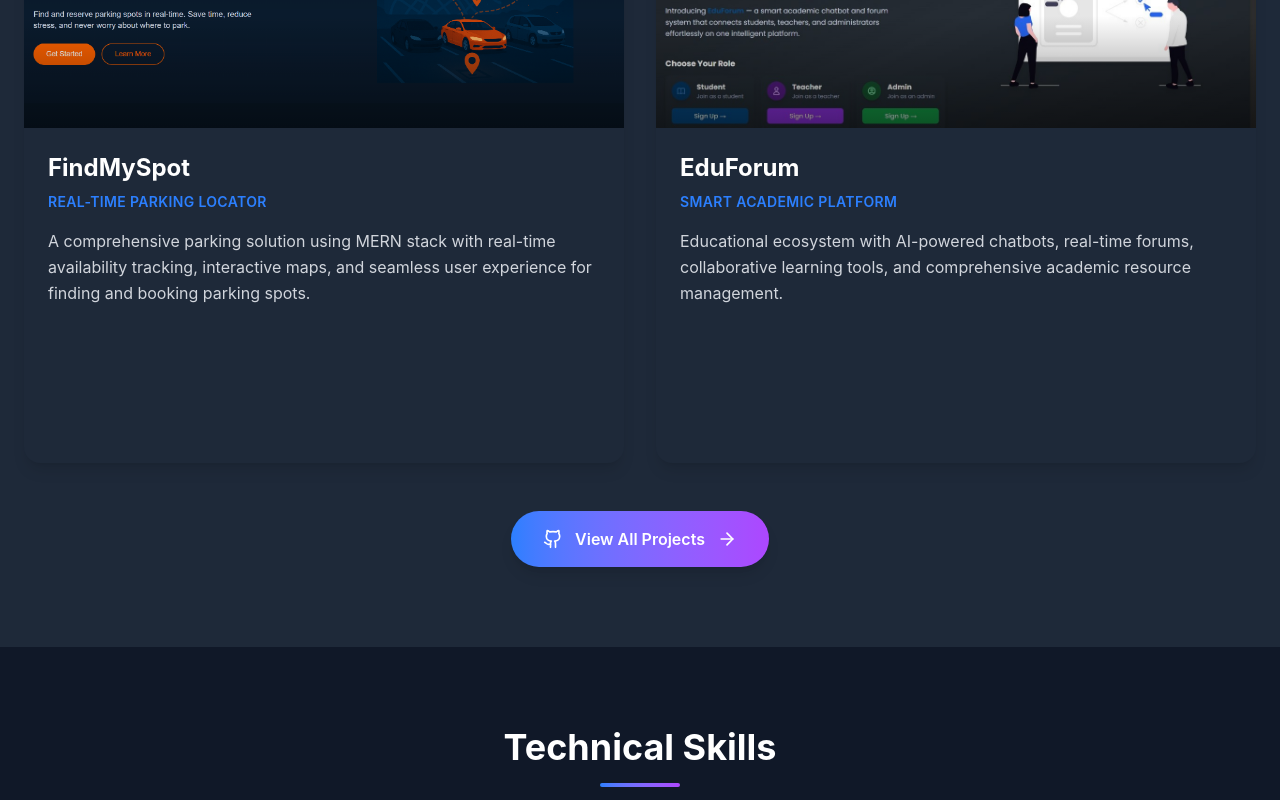
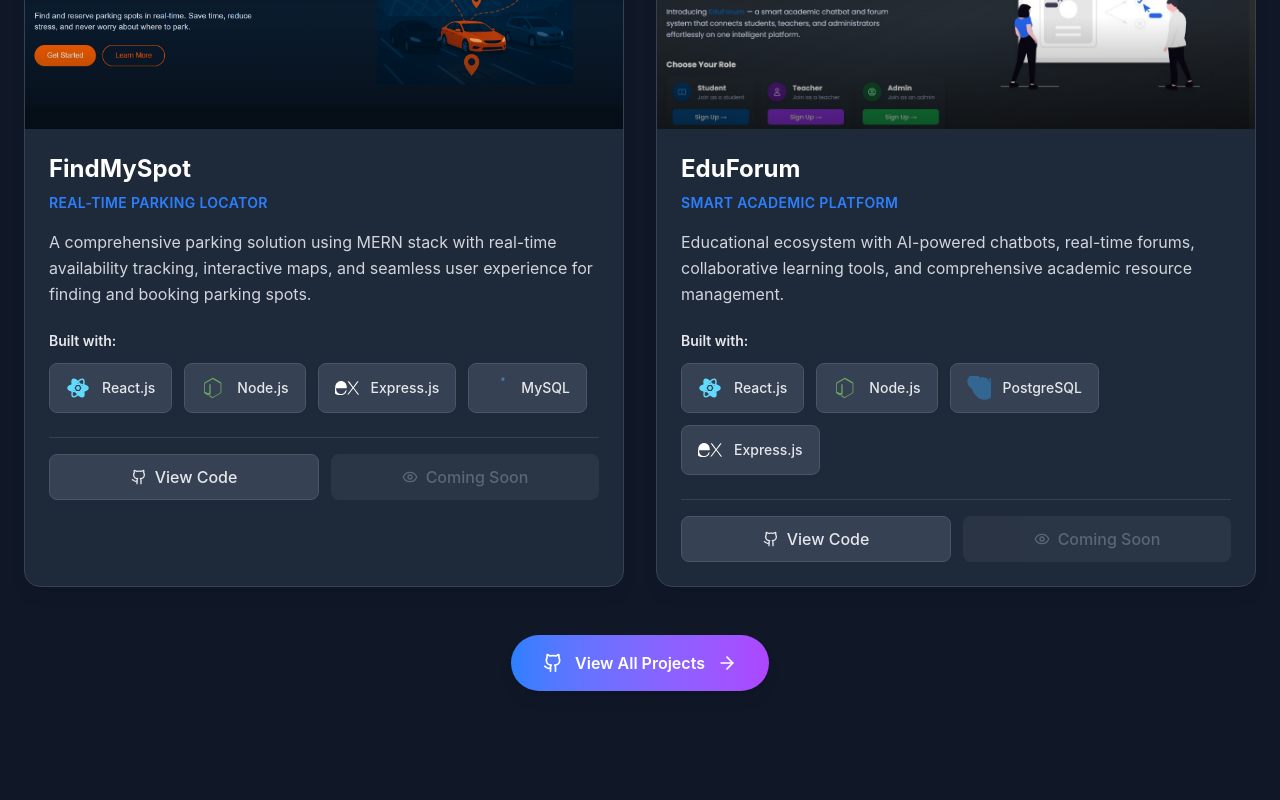
Before and after one commit to sumitmahankale/Portfolio, a React (Vite) app: page / in a window 1280 px wide. Shown: the part 2280-3080 px from the top of the page. Built offline with nearby package versions, Linux system fonts and the light colour scheme.

Commit message:
fixed everything from projects secctions done with project section now

```diff
--- a/src/Components/Portfolio.jsx
+++ b/src/Components/Portfolio.jsx
@@ -560,7 +560,7 @@ const ModernPortfolio = () => {
             </a>
           </div>
           <p className={`text-sm ${darkMode ? 'text-gray-500' : 'text-gray-400'}`}>
-            © 2024 Sumit Mahankale. Built with React and Tailwind CSS.
+            © 2025 Sumit Mahankale.
           </p>
         </div>
       </footer>
--- a/src/Components/ProjectSection.jsx
+++ b/src/Components/ProjectSection.jsx
@@ -1,59 +1,59 @@
 import React from 'react';
 import {
   MapPin, Database, Globe, Github, ExternalLink,
-  Code, Star, ArrowRight
+  Code, Star, ArrowRight, Eye
 } from 'lucide-react';
 
-const ProjectsSection = ({ darkMode }) => {
-  // Technology Icons Component
-  const TechIcon = ({ name, className = "w-4 h-4" }) => {
+const ProjectsSection = ({ darkMode = false }) => {
+  // Technology Icons Component with better visibility
+  const TechIcon = ({ name, className = "w-5 h-5" }) => {
     const techLogos = {
       'React.js': (
-        <svg viewBox="0 0 24 24" className={className} fill="#61DAFB">
+        <svg viewBox="0 0 24 24" className={className} fill="currentColor" style={{ color: '#61DAFB' }}>
           <path d="M12 10.11c1.03 0 1.87.84 1.87 1.89s-.84 1.89-1.87 1.89c-1.03 0-1.87-.84-1.87-1.89s.84-1.89 1.87-1.89M7.37 20c.63.38 2.01-.2 3.6-1.7-.52-.59-1.03-1.23-1.51-1.9a22.7 22.7 0 0 1-2.4-.36c-.51 2.14-.32 3.61.31 3.96m.71-5.74l-.29-.51c-.11.29-.22.58-.29.86.27.06.57.11.88.16l-.3-.51m6.54-.76l.81-1.5-.81-1.5c-.3-.53-.62-1-.91-1.47C13.17 9 12.6 9 12 9s-1.17 0-1.71.03c-.29.47-.61.94-.91 1.47L8.57 12l.81 1.5c.3.53.62 1 .91 1.47.54.03 1.11.03 1.71.03s1.17 0 1.71-.03c.29-.47.61-.94.91-1.47M12 6.78c-.19.22-.39.45-.59.72h1.18c-.2-.27-.4-.5-.59-.72m0 13.44c.19-.22.39-.45.59-.72h-1.18c.2.27.4.5.59.72M16.62 4c-.62-.38-2 .2-3.59 1.7.52.59 1.03 1.23 1.51 1.9.83.08 1.63.2 2.4.36.51-2.14.32-3.61-.32-3.96m-.7 5.74l.29.51c.11-.29.22-.58.29-.86-.27-.06-.57-.11-.88-.16l.3.51m1.45-7.05c1.47.84 1.63 3.05 1.01 5.63 2.54.75 4.37 1.99 4.37 3.68s-1.83 2.93-4.37 3.68c.62 2.58.46 4.79-1.01 5.63-1.46.84-3.45-.12-5.37-1.95-1.92 1.83-3.91 2.79-5.37 1.95-1.47-.84-1.63-3.05-1.01-5.63-2.54-.75-4.37-1.99-4.37-3.68s1.83-2.93 4.37-3.68c-.62-2.58-.46-4.79 1.01-5.63 1.46-.84 3.45.12 5.37 1.95 1.92-1.83 3.91-2.79 5.37-1.95z"/>
         </svg>
       ),
       'Node.js': (
-        <svg viewBox="0 0 24 24" className={className} fill="#68A063">
+        <svg viewBox="0 0 24 24" className={className} fill="currentColor" style={{ color: '#68A063' }}>
           <path d="M12 1.85c-.27 0-.55.07-.78.2l-7.44 4.3c-.48.28-.78.8-.78 1.36v8.58c0 .56.3 1.08.78 1.36l1.95 1.12c.95.46 1.27.46 1.71.46 1.4 0 2.21-.85 2.21-2.33V8.44c0-.12-.1-.22-.22-.22H8.5c-.12 0-.22.1-.22.22v7.46c0 .83-.87 1.65-2.19.95l-2.04-1.18c-.11-.06-.18-.18-.18-.31V7.78c0-.13.07-.25.18-.31l7.44-4.3c.11-.06.24-.06.35 0l7.44 4.3c.11.06.18.18.18.31v8.58c0 .13-.07.25-.18.31l-7.44 4.3c-.11.06-.24.06-.35 0L9.28 19.4c-.09-.05-.2-.05-.29 0-.32.17-.38.21-.67.48-.14.13-.35.36-.21.46l2.48 1.45c.24.14.5.21.78.21s.54-.07.78-.21l7.44-4.3c.48-.28.78-.8.78-1.36V7.41c0-.56-.3-1.08-.78-1.36l-7.44-4.3c-.23-.13-.51-.2-.78-.2z"/>
         </svg>
       ),
       'Express.js': (
-        <svg viewBox="0 0 24 24" className={className} fill={darkMode ? "#ffffff" : "#000000"}>
+        <svg viewBox="0 0 24 24" className={className} fill="currentColor" style={{ color: darkMode ? '#ffffff' : '#000000' }}>
           <path d="M24 18.588a1.529 1.529 0 01-1.895-.72l-3.45-4.771-.5-.667-4.003 5.444a1.466 1.466 0 01-1.802.708l5.158-6.92-4.798-6.251a1.595 1.595 0 011.9.666l3.576 4.83 3.596-4.81a1.435 1.435 0 011.788-.668L21.708 7.9l-2.522 3.283a.666.666 0 000 .994l4.804 6.412zM.002 11.576l.42-2.075c1.154-4.103 5.858-5.81 9.094-3.27 1.895 1.489 2.368 3.597 2.275 5.973H1.116C.943 16.447 4.005 19.009 7.92 17.7a4.078 4.078 0 002.582-2.876c.207-.666.548-.78 1.174-.588a5.417 5.417 0 01-2.589 3.957c-6.454 3.078-14.677-2.548-8.085-6.617z"/>
         </svg>
       ),
       'MySQL': (
-        <svg viewBox="0 0 24 24" className={className} fill="#4479A1">
+        <svg viewBox="0 0 24 24" className={className} fill="currentColor" style={{ color: '#4479A1' }}>
           <path d="M16.405 5.501c-.115 0-.193.014-.274.033v.013h.014c.054.104.146.18.214.273.054.107.1.214.154.32l.014-.015c.094-.066.14-.172.14-.333-.04-.07-.08-.99-.248-.291zM18.79 1.224c-1.47 0-2.467.793-2.467 1.847 0 .24.045.463.125.66.285.707.843 1.22 1.487 1.22.644 0 1.202-.513 1.487-1.22.08-.197.125-.42.125-.66 0-1.054-.997-1.847-2.467-1.847z"/>
         </svg>
       ),
       'Spring Boot': (
-        <svg viewBox="0 0 24 24" className={className} fill="#6DB33F">
+        <svg viewBox="0 0 24 24" className={className} fill="currentColor" style={{ color: '#6DB33F' }}>
           <path d="M20.205 16.392c-2.469 3.289-7.741 2.179-11.122 2.338 0 0-.599.034-1.201.133 0 0 .228-.097.519-.198 2.374-.821 3.496-.986 4.939-1.727 2.71-1.388 5.408-4.413 5.957-7.555-1.032 3.022-4.17 5.623-7.027 6.679-1.955.722-5.492 1.424-5.493 1.424a5.28 5.28 0 0 1-.143-.076c-2.405-1.17-2.475-6.38 1.894-8.059 1.916-.736 3.747-.332 5.818-.825 2.208-.525 4.766-2.18 5.805-4.344 1.165 3.458 2.565 8.866.054 12.21z"/>
         </svg>
       ),
       'HTML5': (
-        <svg viewBox="0 0 24 24" className={className} fill="#E34F26">
+        <svg viewBox="0 0 24 24" className={className} fill="currentColor" style={{ color: '#E34F26' }}>
           <path d="M1.5 0h21l-1.91 21.563L11.977 24l-8.564-2.438L1.5 0zm7.031 9.75l-.232-2.718 10.059.003.23-2.622L5.412 4.41l.698 8.01h9.126l-.326 3.426-2.91.804-2.955-.81-.188-2.11H6.248l.33 4.171L12 19.351l5.379-1.443.744-8.157H8.531z"/>
         </svg>
       ),
       'CSS3': (
-        <svg viewBox="0 0 24 24" className={className} fill="#1572B6">
+        <svg viewBox="0 0 24 24" className={className} fill="currentColor" style={{ color: '#1572B6' }}>
           <path d="M1.5 0h21l-1.91 21.563L11.977 24l-8.565-2.438L1.5 0zm17.09 4.413L5.41 4.41l.213 2.622 10.125.002-.255 2.716h-6.64l.24 2.573h6.182l-.366 3.523-2.91.804-2.956-.81-.188-2.11h-2.61l.29 3.855L12 19.288l5.373-1.53L18.59 4.414z"/>
         </svg>
       ),
       'PostgreSQL': (
-        <svg viewBox="0 0 24 24" className={className} fill="#336791">
+        <svg viewBox="0 0 24 24" className={className} fill="currentColor" style={{ color: '#336791' }}>
           <path d="M23.111 7.95c-.84-4.606-3.298-6.739-7.335-6.739-1.19 0-2.286.166-3.288.498-.1-.746-.297-1.54-.594-2.384C11.338-2.121 10.05-2.615 8.403-2.615c-2.65 0-4.79 1.19-6.404 3.565C.786 2.34.29 3.73.29 5.213c0 3.288 1.786 6.1 4.74 7.476.297 1.19.694 2.284 1.19 3.288 1.094 2.185 2.78 4.07 5.058 5.66 1.984 1.388 4.17 2.086 6.554 2.086 1.488 0 2.88-.297 4.07-.891 1.488-.694 2.681-1.786 3.575-3.267.794-1.389 1.191-2.977 1.191-4.766 0-.794-.1-1.588-.298-2.383.795-1.09 1.19-2.284 1.19-3.575 0-2.085-.594-3.774-1.786-5.06-.894-.992-2.086-1.488-3.575-1.488z"/>
         </svg>
       )
     };
 
-    return techLogos[name] || <Code className={className} />;
+    return techLogos[name] || <Code className={className} style={{ color: darkMode ? '#ffffff' : '#6b7280' }} />;
   };
 
-  // Projects data with proper image paths from public folder
+  // Projects data
   const projects = [
     {
       title: "FindMySpot",
@@ -63,10 +63,10 @@ const ProjectsSection = ({ darkMode }) => {
       icon: <MapPin className="w-6 h-6" />,
       githubLink: "https://github.com/sumitmahankale/FindMySpot",
       liveLink: null,
-      backgroundImage: "findmyspot.png", // Update this path to match your actual image
-      featured: false
+      backgroundImage: "findmyspot.png", // Placeholder image
+      featured: false,
+      stats: { stars: 12, forks: 3 }
     },
-
     {
       title: "EduForum",
       subtitle: "Smart Academic Platform",
@@ -75,17 +75,18 @@ const ProjectsSection = ({ darkMode }) => {
       icon: <Globe className="w-6 h-6" />,
       githubLink: "https://github.com/sumitmahankale/EduForum",
       liveLink: null,
-      backgroundImage: "DASHBOARD.jpg", // Update this path to match your actual image
-      featured: false
+      backgroundImage: "DASHBOARD.jpg", // Placeholder image
+      featured: false,
+      stats: { stars: 8, forks: 2 }
     }
   ];
 
   return (
-    <section id="projects" className={`py-20 ${darkMode ? 'bg-gray-800 bg-opacity-50' : 'bg-gray-50'}`}>
+    <section id="projects" className={`py-20 ${darkMode ? 'bg-gray-900' : 'bg-gray-50'}`}>
       <div className="max-w-7xl mx-auto px-6">
         {/* Section Header */}
         <div className="text-center mb-16">
-          <h2 className="text-4xl md:text-5xl font-bold mb-4">
+          <h2 className={`text-4xl md:text-5xl font-bold mb-4 ${darkMode ? 'text-white' : 'text-gray-900'}`}>
             Featured <span className="bg-gradient-to-r from-blue-500 to-purple-500 bg-clip-text text-transparent">Projects</span>
           </h2>
           <div className="w-20 h-1 bg-gradient-to-r from-blue-500 to-purple-500 mx-auto rounded-full mb-4" />
@@ -100,8 +101,8 @@ const ProjectsSection = ({ darkMode }) => {
           {projects.map((project, index) => (
             <div
               key={project.title}
-              className={`group relative rounded-2xl overflow-hidden shadow-lg hover:shadow-2xl transition-all duration-500 hover:transform hover:scale-105 ${
-                darkMode ? 'bg-gray-800' : 'bg-white'
+              className={`group relative rounded-2xl overflow-hidden shadow-lg hover:shadow-2xl transition-all duration-500 hover:transform hover:scale-[1.02] ${
+                darkMode ? 'bg-gray-800 border border-gray-700' : 'bg-white border border-gray-200'
               }`}
               style={{ animationDelay: `${index * 0.1}s` }}
             >
@@ -113,77 +114,91 @@ const ProjectsSection = ({ darkMode }) => {
                   className="w-full h-full object-cover object-center group-hover:scale-110 transition-transform duration-500"
                   style={{ minHeight: '250px', maxHeight: '250px' }}
                 />
-                {/* Gradient Overlay on Image */}
+                {/* Gradient Overlay */}
                 <div className="absolute inset-0 bg-gradient-to-t from-black/50 via-transparent to-transparent" />
               </div>
 
               {/* Content */}
-              <div className="relative p-6 h-full flex flex-col">
-
-
+              <div className="p-6">
                 {/* Project Info */}
-                <div className="flex-grow">
-                  <h3 className="text-2xl font-bold mb-2 group-hover:text-blue-500 transition-colors duration-300">
+                <div className="mb-6">
+                  <h3 className={`text-2xl font-bold mb-2 transition-colors duration-300 ${
+                    darkMode ? 'text-white group-hover:text-blue-400' : 'text-gray-900 group-hover:text-blue-600'
+                  }`}>
                     {project.title}
                   </h3>
                   <p className="text-blue-500 font-semibold mb-4 text-sm uppercase tracking-wide">
                     {project.subtitle}
                   </p>
-                  <p className={`mb-6 leading-relaxed ${darkMode ? 'text-gray-300' : 'text-gray-600'}`}>
+                  <p className={`leading-relaxed ${darkMode ? 'text-gray-300' : 'text-gray-600'}`}>
                     {project.description}
                   </p>
                 </div>
 
                 {/* Technologies */}
                 <div className="mb-6">
+                  <h4 className={`text-sm font-semibold mb-3 ${darkMode ? 'text-gray-200' : 'text-gray-700'}`}>
+                    Built with:
+                  </h4>
                   <div className="flex flex-wrap gap-3">
                     {project.technologies.map((tech) => (
-                      <div key={tech} className="flex items-center gap-2">
-                        <TechIcon name={tech} className="w-5 h-5" />
-                        <span className={`text-sm px-3 py-1 rounded-full font-medium ${
+                      <div
+                        key={tech}
+                        className={`flex items-center gap-3 px-4 py-3 rounded-lg border transition-all duration-200 hover:scale-105 ${
                           darkMode
-                            ? 'bg-gray-700 text-gray-300'
-                            : 'bg-gray-100 text-gray-700'
-                        }`}>
-                          {tech}
-                        </span>
+                            ? 'bg-gray-700 border-gray-600 text-gray-200 hover:bg-gray-600'
+                            : 'bg-gray-50 border-gray-200 text-gray-700 hover:bg-gray-100'
+                        }`}
+                      >
+                        <TechIcon name={tech} className="w-6 h-6 flex-shrink-0" />
+                        <span className="text-sm font-medium">{tech}</span>
                       </div>
                     ))}
                   </div>
                 </div>
 
                 {/* Action Buttons */}
-                <div className="flex gap-3 pt-4 border-t border-gray-200 dark:border-gray-700">
+                <div className={`flex gap-3 pt-4 border-t ${darkMode ? 'border-gray-700' : 'border-gray-200'}`}>
                   <a
                     href={project.githubLink}
                     target="_blank"
                     rel="noopener noreferrer"
-                    className={`flex items-center gap-2 px-4 py-2 rounded-lg font-medium transition-all duration-200 hover:scale-105 ${
+                    className={`flex items-center gap-2 px-4 py-2.5 rounded-lg font-medium transition-all duration-200 hover:scale-105 flex-1 justify-center ${
                       darkMode
-                        ? 'bg-gray-700 hover:bg-gray-600 text-gray-300 hover:text-white'
-                        : 'bg-gray-100 hover:bg-gray-200 text-gray-700 hover:text-gray-900'
+                        ? 'bg-gray-700 hover:bg-gray-600 text-gray-200 hover:text-white border border-gray-600'
+                        : 'bg-gray-100 hover:bg-gray-200 text-gray-700 hover:text-gray-900 border border-gray-200'
                     }`}
                   >
                     <Github className="w-4 h-4" />
-                    <span>Code</span>
+                    <span>View Code</span>
                   </a>
 
-                  {project.liveLink && (
+                  {project.liveLink ? (
                     <a
                       href={project.liveLink}
                       target="_blank"
                       rel="noopener noreferrer"
-                      className="flex items-center gap-2 px-4 py-2 bg-gradient-to-r from-blue-500 to-purple-500 text-white rounded-lg font-medium hover:scale-105 transition-transform duration-200"
+                      className="flex items-center gap-2 px-4 py-2.5 bg-gradient-to-r from-blue-500 to-purple-500 text-white rounded-lg font-medium hover:scale-105 transition-transform duration-200 flex-1 justify-center"
                     >
                       <ExternalLink className="w-4 h-4" />
                       <span>Live Demo</span>
                     </a>
+                  ) : (
+                    <button
+                      disabled
+                      className={`flex items-center gap-2 px-4 py-2.5 rounded-lg font-medium flex-1 justify-center cursor-not-allowed opacity-50 ${
+                        darkMode ? 'bg-gray-700 text-gray-400' : 'bg-gray-200 text-gray-500'
+                      }`}
+                    >
+                      <Eye className="w-4 h-4" />
+                      <span>Coming Soon</span>
+                    </button>
                   )}
                 </div>
               </div>
 
               {/* Hover Effect Border */}
-              <div className="absolute inset-0 rounded-2xl border-2 border-transparent group-hover:border-gradient-to-r group-hover:from-blue-500 group-hover:to-purple-500 transition-all duration-300" />
+              <div className="absolute inset-0 rounded-2xl border-2 border-transparent group-hover:border-blue-500/50 transition-all duration-300 pointer-events-none" />
             </div>
           ))}
         </div>
```
